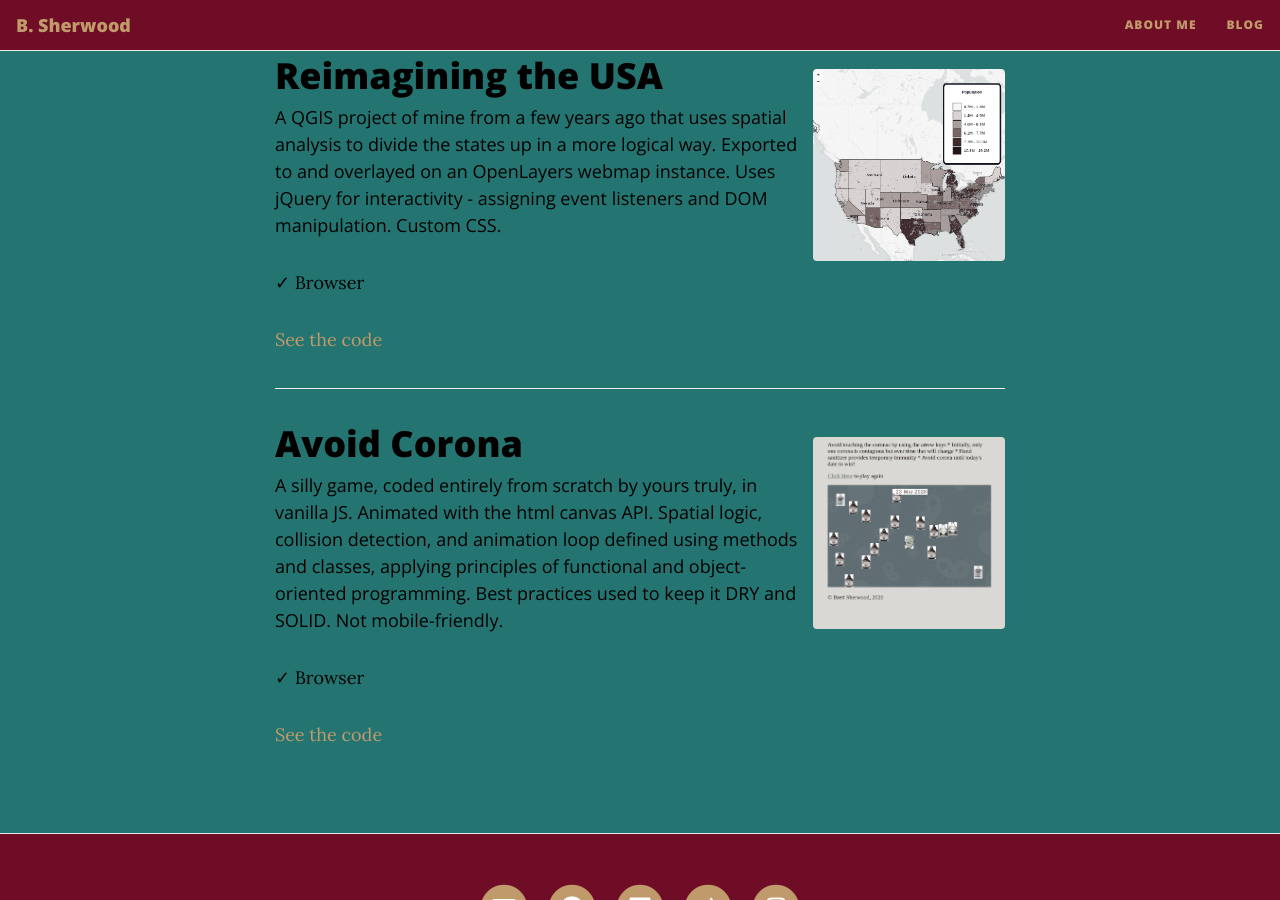
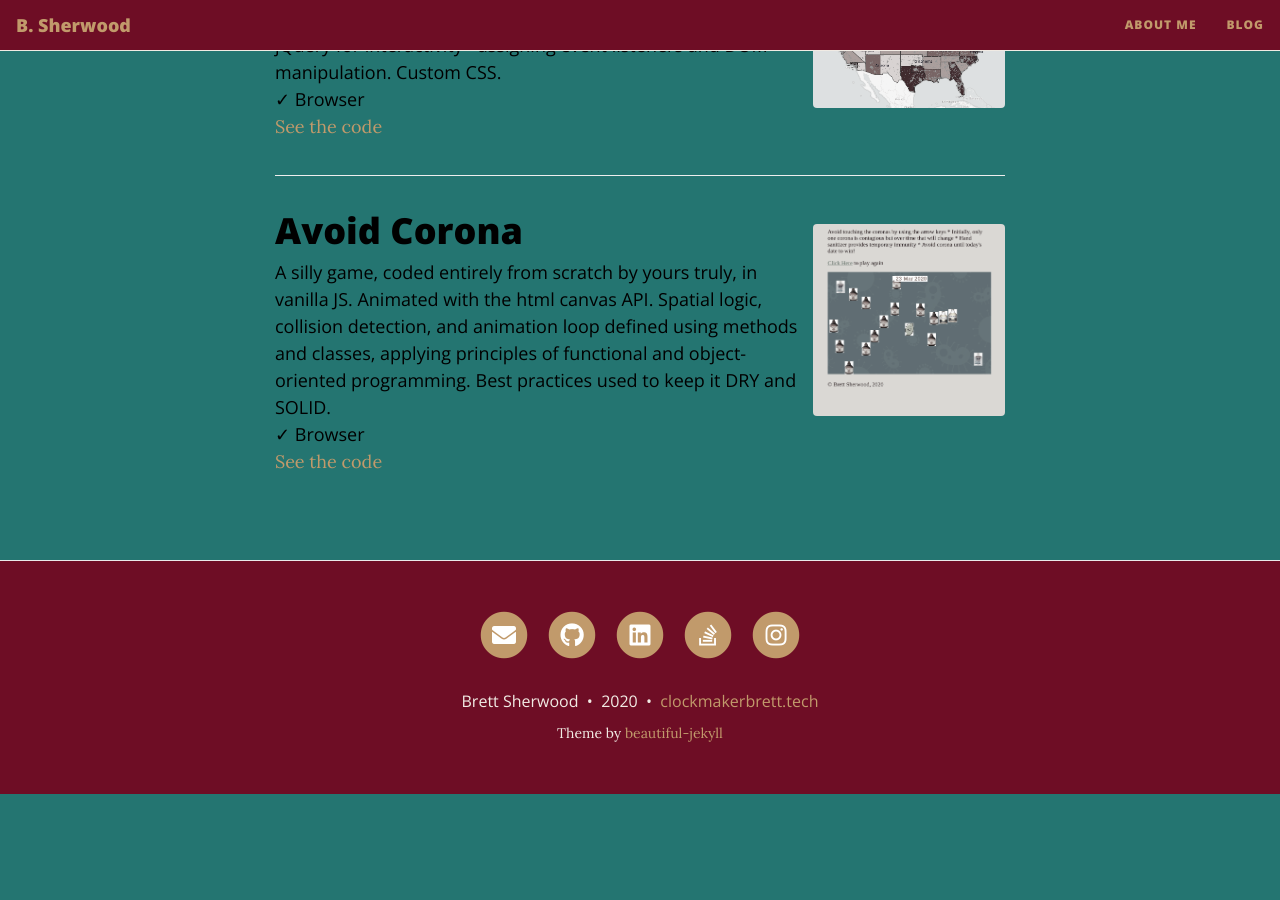
Before and after one commit to clockmakerbrett/clockmakerbrett.github.io, a Jekyll site: the page built from index.html, in a window 1280 px wide and 900 px high, scrolled down 2022 px. Built offline with Jekyll 4.4.1, drawn with Linux system fonts in a browser that asks for light colours; nearby versions of some CDN libraries; the list of posts is cut into pages by our own code; after the commit the page ends 2816 px from its top, so only the background shows below that.

Commit message:
details again

```diff
--- a/index.html
+++ b/index.html
@@ -32,9 +32,8 @@ subtitle: This is what I can do
         React app that queries theaudiodb.com to GET artists/bands hometown and other data, .then() queries mapbox's
         geocoding API and zooms to the location on the embedded mapbox instance. Displays response data conditionally,
         responsive design. Uses best practices for passing props and lifting state within application.
+        <br />&check; Browser <br />&check; Mobile
       </div>
-      <p>&check; Browser</p>
-      <p>&check; Mobile</p>
       <a class="repo-link" href="https://github.com/clockmakerbrett/audiorigins" target="_blank">See the code</a>
     </div>
   </article>
@@ -96,9 +93,8 @@ subtitle: This is what I can do
       <div class="post-entry">
         A QGIS project of mine from a few years ago that uses spatial analysis to divide the states up in a more logical
         way. Exported to and overlayed on an OpenLayers webmap instance. Uses jQuery for interactivity - assigning event
-        listeners and DOM manipulation. Custom CSS.
+        listeners and DOM manipulation. Custom CSS.<br />&check; Browser
       </div>
-      <p>&check; Browser</p>
       <a class="repo-link" href="https://github.com/clockmakerbrett/reimagining-the-usa" target="_blank"
         >See the code</a
       >
@@ -117,9 +113,8 @@ subtitle: This is what I can do
       <div class="post-entry">
         A silly game, coded entirely from scratch by yours truly, in vanilla JS. Animated with the html canvas API.
         Spatial logic, collision detection, and animation loop defined using methods and classes, applying principles of
-        functional and object-oriented programming. Best practices used to keep it DRY and SOLID. Not mobile-friendly.
+        functional and object-oriented programming. Best practices used to keep it DRY and SOLID.<br />&check; Browser
       </div>
-      <p>&check; Browser</p>
       <a class="repo-link" href="https://github.com/clockmakerbrett/avoid-corona" target="_blank">See the code</a>
     </div>
   </article>
```
Also changed, not shown: other parts of index.html (+4 -6 lines).
